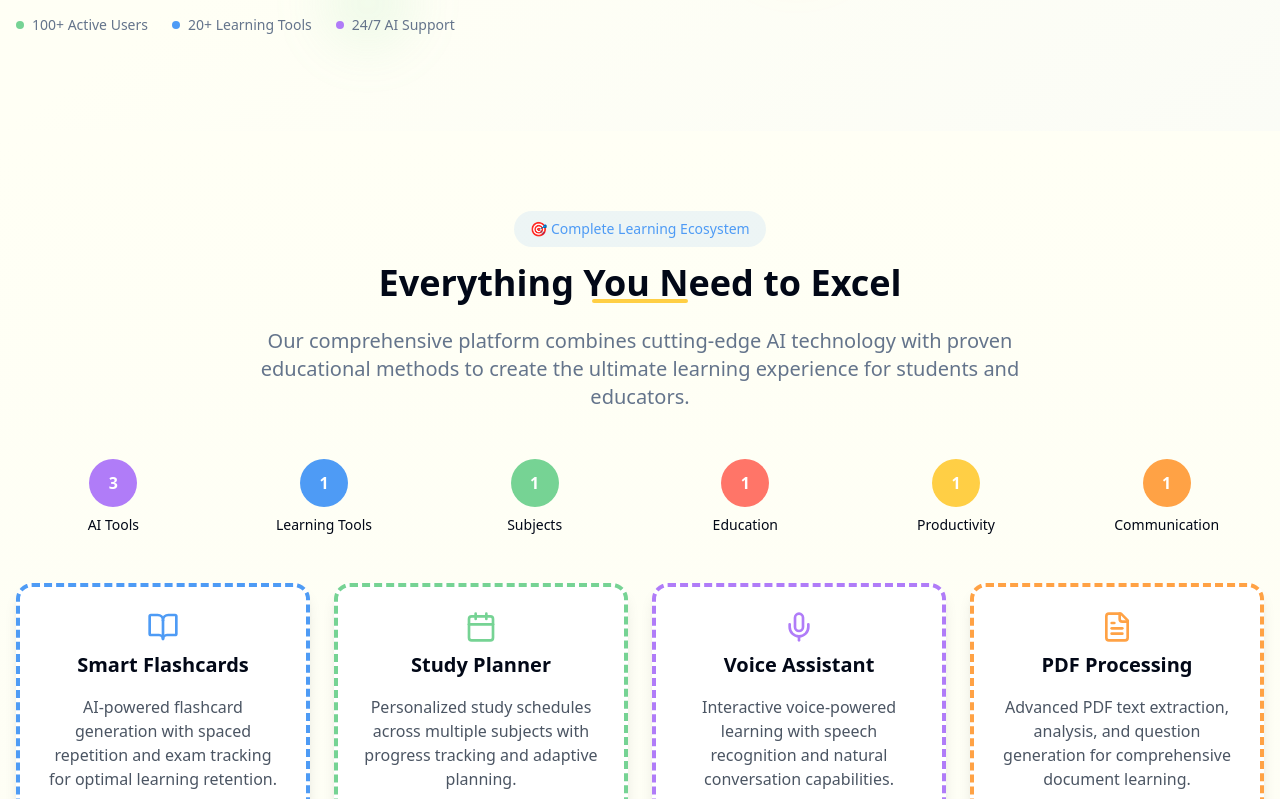
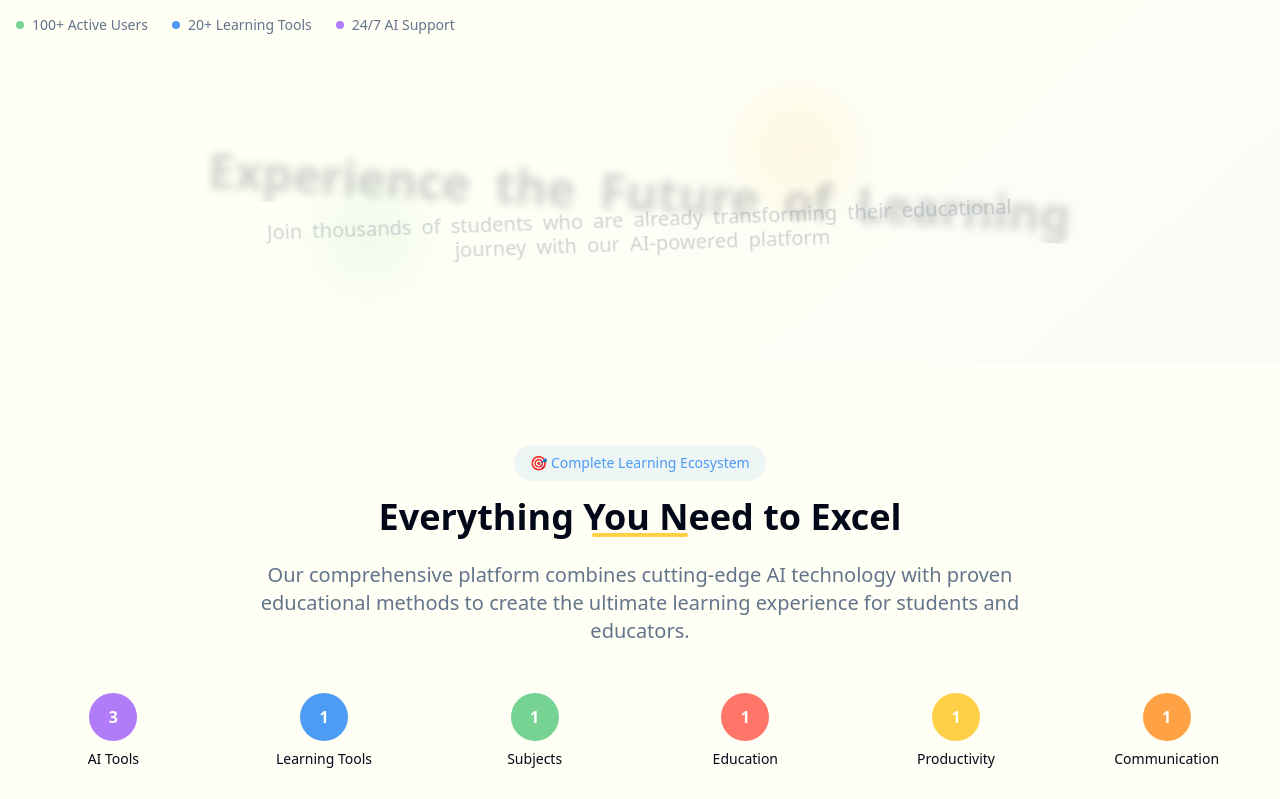
Before and after one commit to Ayanparmar101/SmaranAI999, a React (Vite) app: page / in a window 1280 px wide. Shown: the part 881-1680 px from the top of the page. Built offline with nearby package versions, Linux system fonts and the light colour scheme; no server answers.

Commit message:
Add ScrollReveal component with rotation, blur, and word-by-word scroll animations

```diff
--- /dev/null
+++ b/src/components/animations/ScrollReveal.css
@@ -0,0 +1,40 @@
+.scroll-reveal {
+  overflow: hidden;
+  will-change: transform;
+}
+
+.scroll-reveal-text {
+  margin: 0;
+  line-height: 1.2;
+  overflow: hidden;
+}
+
+.word {
+  display: inline-block;
+  will-change: opacity, filter;
+  transition: opacity 0.1s ease, filter 0.1s ease;
+}
+
+/* Ensure proper spacing between words */
+.word + .word {
+  margin-left: 0.25em;
+}
+
+/* Performance optimizations */
+.scroll-reveal * {
+  backface-visibility: hidden;
+  perspective: 1000px;
+}
+
+/* Accessibility: Respect reduced motion preference */
+@media (prefers-reduced-motion: reduce) {
+  .scroll-reveal {
+    transform: none !important;
+  }
+
+  .word {
+    opacity: 1 !important;
+    filter: none !important;
+    transition: none !important;
+  }
+}
--- /dev/null
+++ b/src/components/animations/ScrollReveal.tsx
@@ -0,0 +1,139 @@
+import { useEffect, useRef, useMemo } from 'react';
+import { gsap } from 'gsap';
+import { ScrollTrigger } from 'gsap/ScrollTrigger';
+
+import './ScrollReveal.css';
+
+gsap.registerPlugin(ScrollTrigger);
+
+interface ScrollRevealProps {
+  children: React.ReactNode;
+  scrollContainerRef?: React.RefObject<HTMLElement>;
+  enableBlur?: boolean;
+  baseOpacity?: number;
+  baseRotation?: number;
+  blurStrength?: number;
+  containerClassName?: string;
+  textClassName?: string;
+  rotationEnd?: string;
+  wordAnimationEnd?: string;
+  element?: 'h1' | 'h2' | 'h3' | 'h4' | 'h5' | 'h6' | 'p' | 'div';
+}
+
+const ScrollReveal = ({
+  children,
+  scrollContainerRef,
+  enableBlur = true,
+  baseOpacity = 0.1,
+  baseRotation = 3,
+  blurStrength = 4,
+  containerClassName = "",
+  textClassName = "",
+  rotationEnd = "bottom bottom",
+  wordAnimationEnd = "bottom bottom",
+  element = 'h2'
+}: ScrollRevealProps) => {
+  const containerRef = useRef<HTMLElement>(null);
+
+  const splitText = useMemo(() => {
+    const text = typeof children === 'string' ? children : '';
+    return text.split(/(\s+)/).map((word, index) => {
+      if (word.match(/^\s+$/)) return word;
+      return (
+        <span className="word" key={index}>
+          {word}
+        </span>
+      );
+    });
+  }, [children]);
+
+  useEffect(() => {
+    const el = containerRef.current;
+    if (!el) return;
+
+    const scroller =
+      scrollContainerRef && scrollContainerRef.current
+        ? scrollContainerRef.current
+        : window;
+
+    // Rotation animation
+    gsap.fromTo(
+      el,
+      { transformOrigin: '0% 50%', rotate: baseRotation },
+      {
+        ease: 'none',
+        rotate: 0,
+        scrollTrigger: {
+          trigger: el,
+          scroller,
+          start: 'top bottom',
+          end: rotationEnd,
+          scrub: true,
+        },
+      }
+    );
+
+    const wordElements = el.querySelectorAll('.word');
+
+    // Opacity animation for words
+    gsap.fromTo(
+      wordElements,
+      { opacity: baseOpacity, willChange: 'opacity' },
+      {
+        ease: 'none',
+        opacity: 1,
+        stagger: 0.05,
+        scrollTrigger: {
+          trigger: el,
+          scroller,
+          start: 'top bottom-=20%',
+          end: wordAnimationEnd,
+          scrub: true,
+        },
+      }
+    );
+
+    // Blur animation for words (optional)
+    if (enableBlur) {
+      gsap.fromTo(
+        wordElements,
+        { filter: `blur(${blurStrength}px)` },
+        {
+          ease: 'none',
+          filter: 'blur(0px)',
+          stagger: 0.05,
+          scrollTrigger: {
+            trigger: el,
+            scroller,
+            start: 'top bottom-=20%',
+            end: wordAnimationEnd,
+            scrub: true,
+          },
+        }
+      );
+    }
+
+    return () => {
+      ScrollTrigger.getAll().forEach(trigger => trigger.kill());
+    };
+  }, [
+    scrollContainerRef,
+    enableBlur,
+    baseRotation,
+    baseOpacity,
+    rotationEnd,
+    wordAnimationEnd,
+    blurStrength
+  ]);
+
+  // Dynamic element creation
+  const Element = element as keyof JSX.IntrinsicElements;
+
+  return (
+    <Element ref={containerRef} className={`scroll-reveal ${containerClassName}`}>
+      <p className={`scroll-reveal-text ${textClassName}`}>{splitText}</p>
+    </Element>
+  );
+};
+
+export default ScrollReveal;
--- a/src/components/animations/index.ts
+++ b/src/components/animations/index.ts
@@ -3,6 +3,7 @@ export { default as AnimatedHeader } from './AnimatedHeader';
 export { default as AnimatedCard } from './AnimatedCard';
 export { default as LoadingScreen } from './LoadingScreen';
 export { default as GradientAnimatedText } from './GradientAnimatedText';
+export { default as ScrollReveal } from './ScrollReveal';
 
 // Re-export SplitText for premium GSAP users
 export { default as SplitText } from './SplitText';
--- a/src/components/landing/LandingHeroSection.tsx
+++ b/src/components/landing/LandingHeroSection.tsx
@@ -2,7 +2,7 @@ import React, { useEffect, useRef } from 'react';
 import { useNavigate } from 'react-router-dom';
 import DoodleButton from '@/components/DoodleButton';
 import { BookOpen, Brain, Users, Zap } from 'lucide-react';
-import { AnimatedText, AnimatedCard } from '@/components/animations';
+import { AnimatedText, AnimatedCard, ScrollReveal } from '@/components/animations';
 import { gsap } from 'gsap';
 
 const LandingHeroSection = () => {
@@ -212,6 +212,32 @@ const LandingHeroSection = () => {
             </div>
           </div>
         </div>
+
+        {/* Scroll Reveal Section */}
+        <div className="mt-24 text-center">
+          <ScrollReveal
+            element="h2"
+            containerClassName="text-3xl md:text-4xl lg:text-5xl font-bold mb-8"
+            textClassName="text-gray-900 dark:text-white"
+            enableBlur={true}
+            baseOpacity={0.2}
+            baseRotation={3}
+            blurStrength={4}
+          >
+            Experience the Future of Learning
+          </ScrollReveal>
+
+          <ScrollReveal
+            element="p"
+            containerClassName="text-lg md:text-xl max-w-3xl mx-auto"
+            textClassName="text-muted-foreground"
+            enableBlur={false}
+            baseOpacity={0.3}
+            baseRotation={-2}
+          >
+            Join thousands of students who are already transforming their educational journey with our AI-powered platform
+          </ScrollReveal>
+        </div>
       </div>
     </section>
   );
--- a/src/pages/AnimationDemoPage.tsx
+++ b/src/pages/AnimationDemoPage.tsx
@@ -3,7 +3,8 @@ import {
   AnimatedText,
   AnimatedHeader,
   AnimatedCard,
-  LoadingScreen
+  LoadingScreen,
+  ScrollReveal
 } from '@/components/animations';
 import { BookOpen, Brain, Users, Zap, Star, Trophy, Target } from 'lucide-react';
 import { useState } from 'react';
@@ -203,6 +204,53 @@ const AnimationDemoPage = () => {
           </div>
         </section>
 
+        {/* Scroll Reveal Demo */}
+        <section className="mb-16">
+          <AnimatedText
+            text="Scroll Reveal Effects"
+            className="text-2xl font-bold mb-8 text-center"
+            animationType="fadeUp"
+            trigger="scroll"
+            stagger={0.1}
+          />
+
+          <div className="space-y-12">
+            <ScrollReveal
+              containerClassName="text-4xl md:text-5xl lg:text-6xl font-bold text-center"
+              textClassName="text-gray-900 dark:text-white"
+              enableBlur={true}
+              baseOpacity={0.2}
+              baseRotation={5}
+              blurStrength={6}
+            >
+              This text reveals with rotation and blur effects as you scroll
+            </ScrollReveal>
+
+            <ScrollReveal
+              element="h3"
+              containerClassName="text-3xl md:text-4xl font-semibold text-center"
+              textClassName="text-blue-600 dark:text-blue-400"
+              enableBlur={false}
+              baseOpacity={0.1}
+              baseRotation={-3}
+            >
+              This one uses only opacity and rotation without blur
+            </ScrollReveal>
+
+            <ScrollReveal
+              element="p"
+              containerClassName="text-xl md:text-2xl text-center max-w-4xl mx-auto"
+              textClassName="text-purple-600 dark:text-purple-400"
+              enableBlur={true}
+              baseOpacity={0.3}
+              baseRotation={2}
+              blurStrength={3}
+            >
+              Each word animates individually creating a beautiful staggered reveal effect that responds to your scroll position in real-time
+            </ScrollReveal>
+          </div>
+        </section>
+
         {/* Usage Instructions */}
         <section>
           <AnimatedText
@@ -226,6 +274,7 @@ const AnimationDemoPage = () => {
                 <li><strong>AnimatedHeader:</strong> For page headers with background effects</li>
                 <li><strong>AnimatedCard:</strong> For content cards with entrance animations</li>
                 <li><strong>LoadingScreen:</strong> For full-screen loading experiences</li>
+                <li><strong>ScrollReveal:</strong> For scroll-triggered word-by-word reveals with rotation and blur</li>
               </ul>
               <p>
                 All components support customizable timing, easing, and animation types.
```
